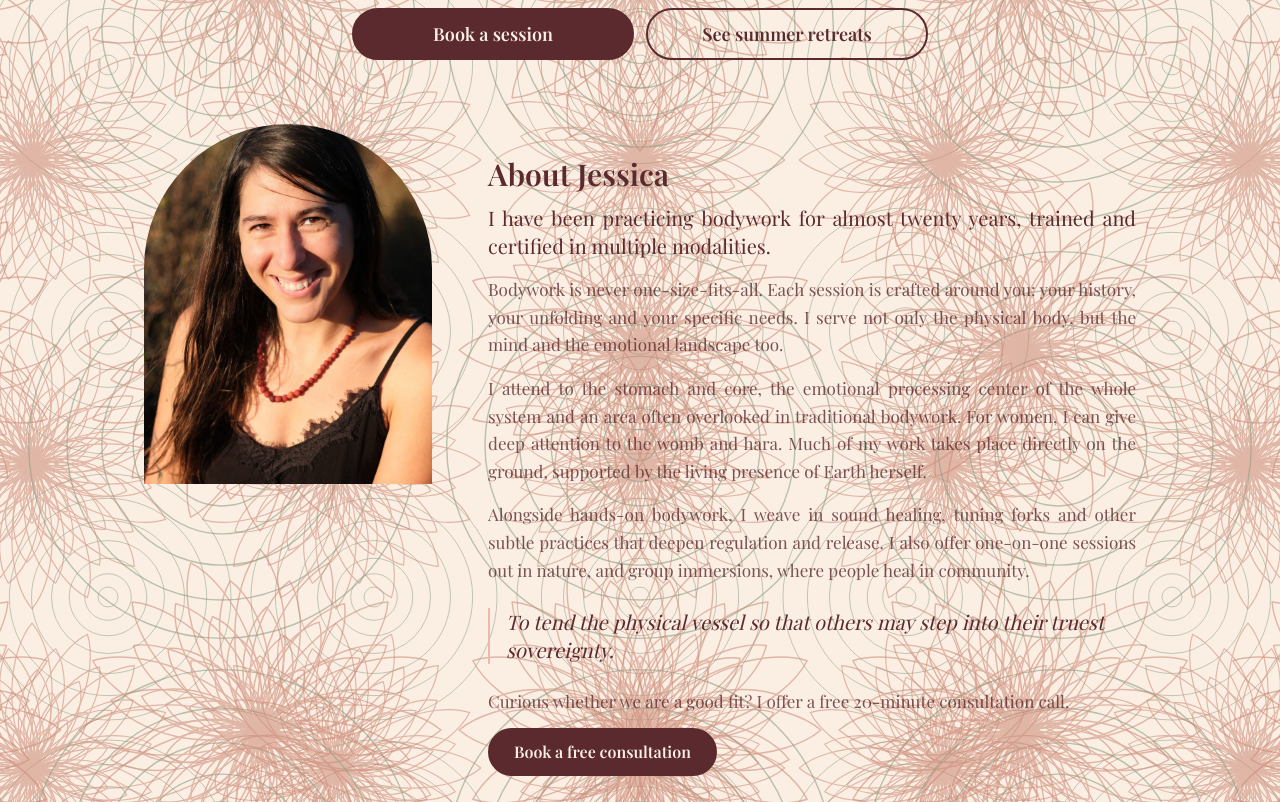
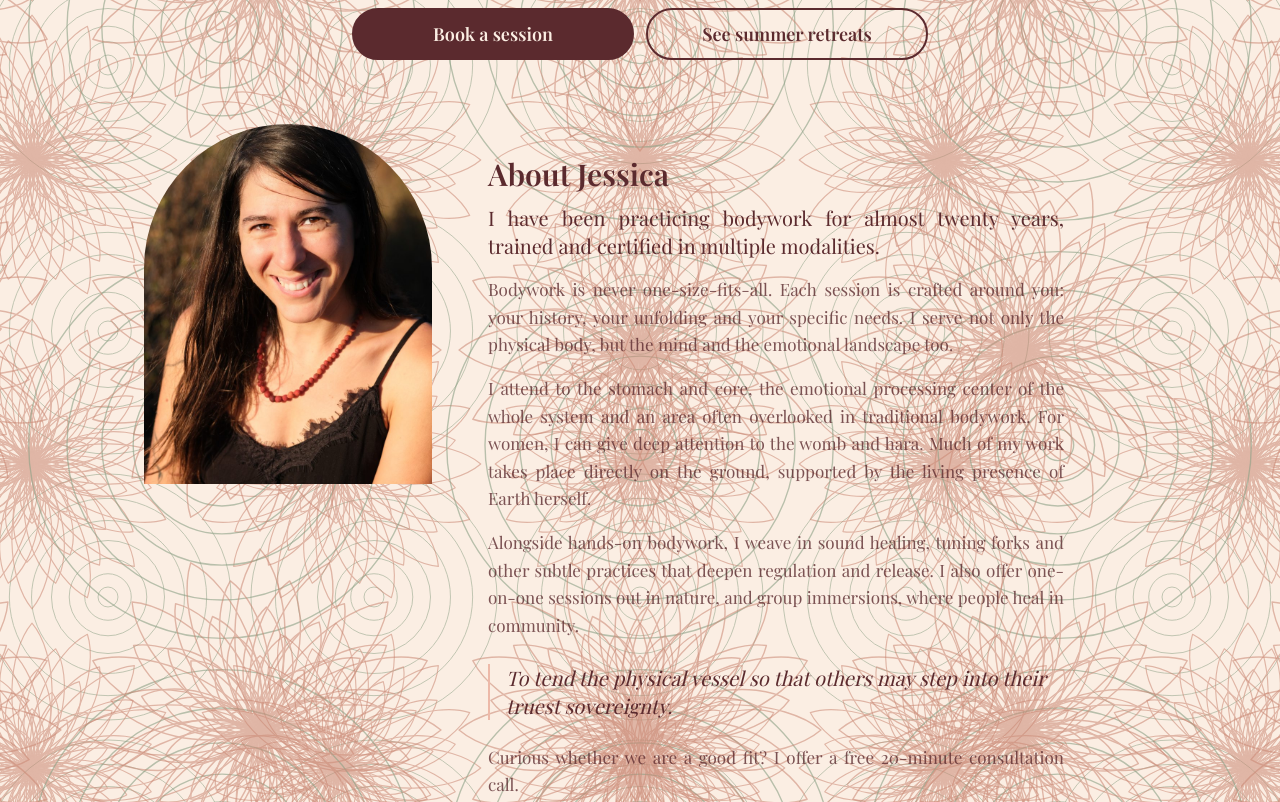
Before and after one commit to sweetsomatics/sweetsomatics.github.io, a plain HTML site: page index.html in a window 1280 px wide. Shown: the part 600-1402 px from the top of the page. Drawn offline with nearby package versions, Linux system fonts and the light colour scheme.

Commit message:
Change max-width class for about section

```diff
--- a/index.html
+++ b/index.html
@@ -184,7 +184,7 @@
         <section id="about" class="lg:grid lg:grid-cols-[18rem_1fr] lg:gap-x-14 max-w-xl lg:max-w-5xl mx-auto px-4 mt-16 scroll-mt-4">
             <div class="lg:sticky lg:top-8 lg:self-start"><img src="images/jessica-portrait.jpg" width="800" height="1000" alt="Portrait of Jessica, smiling, outdoors in the late afternoon light" loading="lazy"
                  class="mx-auto lg:mx-0 block w-64 sm:w-72 h-auto aspect-[4/5] object-cover rounded-t-full rounded-b-3xl"></div>
-            <div class="lg:max-w-2xl">
+            <div class="lg:max-w-xl">
             <h2 class="mt-8 text-3xl font-semibold">About Jessica</h2>
             <p class="mt-3 text-xl">I have been practicing bodywork for almost twenty years, trained and certified in multiple modalities.</p>
             <p class="mt-4 text-ink/80">Bodywork is never one-size-fits-all. Each session is crafted around you: your history, your unfolding and your specific needs. I serve not only the physical body, but the mind and the emotional landscape too.</p>
```
